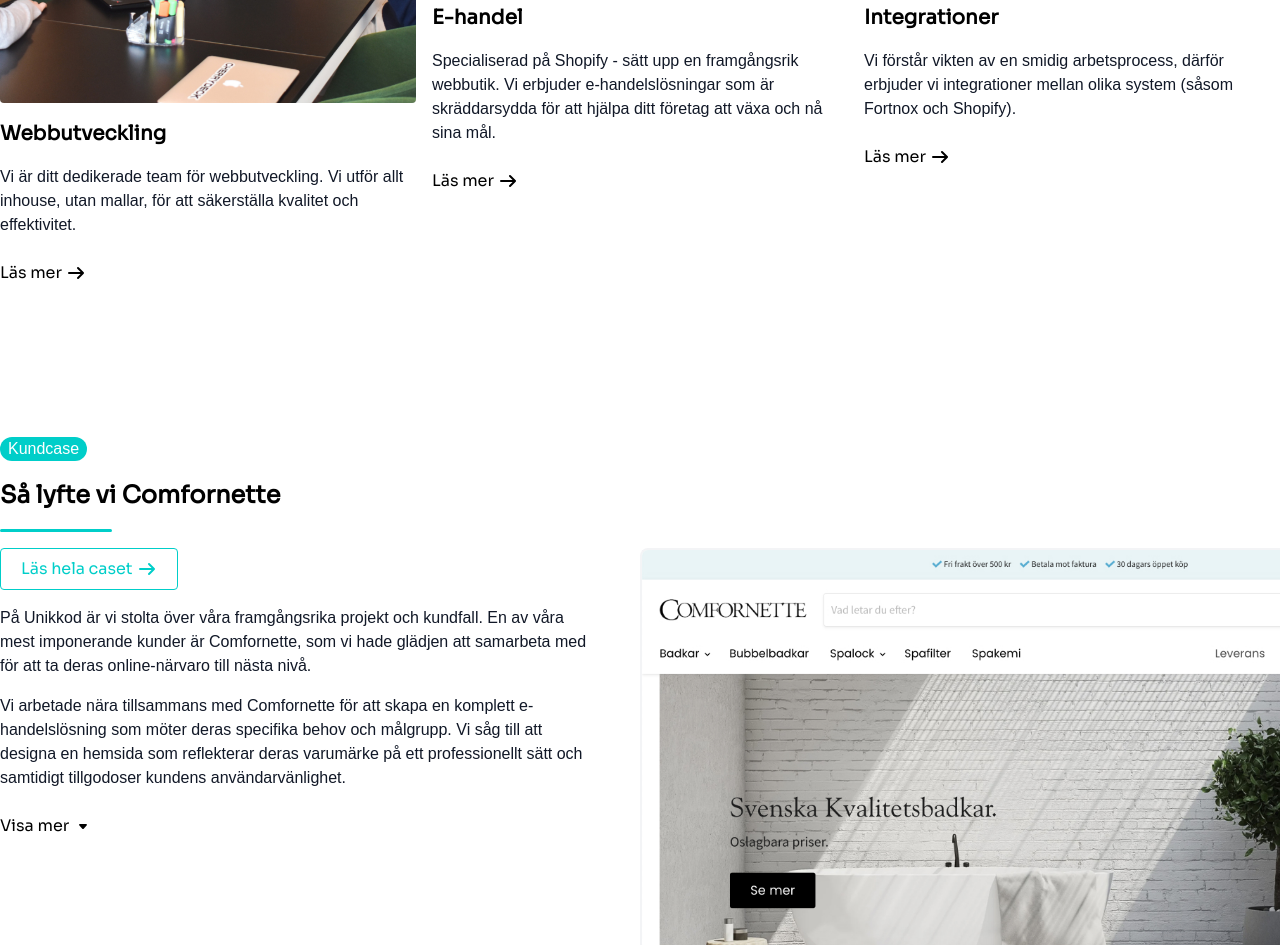
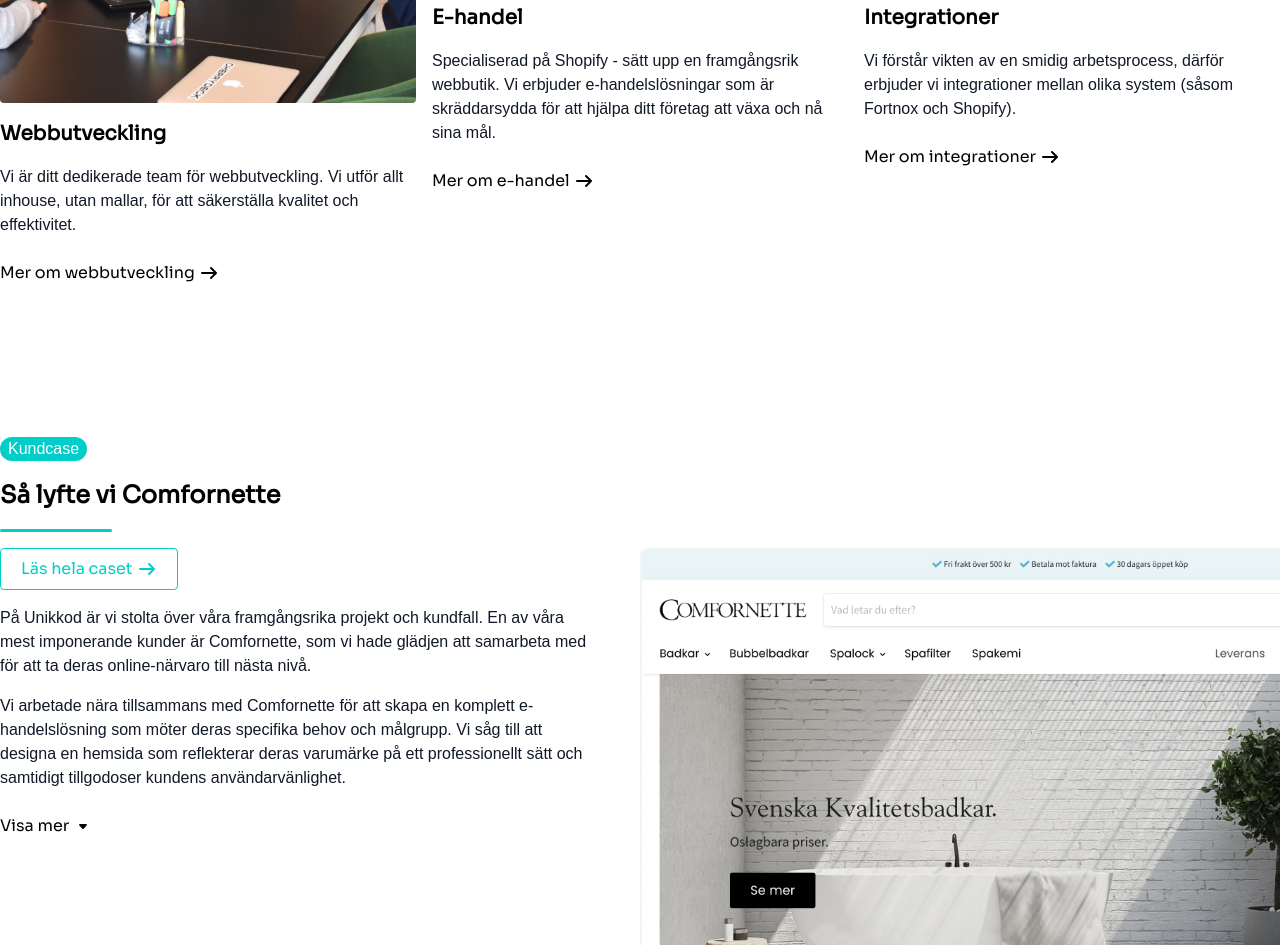
Before and after one commit to vkrusen/unikkod, a Gatsby site: page / in a window 1280 px wide. Shown: the part 1110-2055 px from the top of the page. Built offline with nearby package versions, Linux system fonts and the light colour scheme; Gatsby itself is replaced by a stand-in of ours.

Commit message:
Update services.jsx

```diff
--- a/src/components/start/services.jsx
+++ b/src/components/start/services.jsx
@@ -32,7 +32,7 @@
                   icon={ArrowRightMinor}
                   to={`${service.handle}`}
                 >
-                  Läs mer
+                  Mer om {service.title.toLowerCase()}
                 </Button>
               </div>
             )
```
